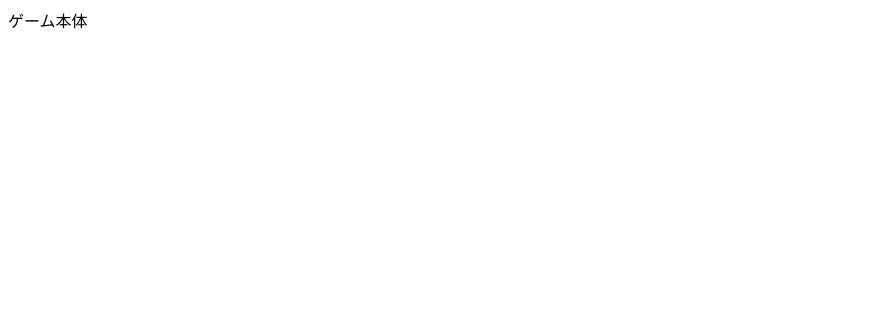
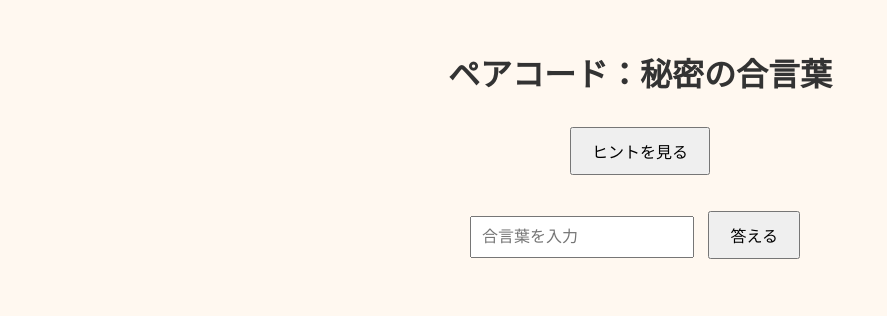
Before and after one commit to dra-0428/paircode-game, a plain HTML site: page index.html in a window 1280 px wide. Shown: the whole page, without its empty margins (0-887 px from the left). Drawn offline with Linux system fonts and the light colour scheme.

Commit message:
Add files via upload

```diff
--- a/index.html
+++ b/index.html
@@ -1 +1,19 @@
-<!DOCTYPE html><html><head><title>ペアコード</title></head><body>ゲーム本体</body></html>
+<!DOCTYPE html>
+<html lang="ja">
+<head>
+  <meta charset="UTF-8">
+  <title>ペアコード：秘密の合言葉</title>
+  <link rel="stylesheet" href="style.css">
+</head>
+<body>
+  <h1>ペアコード：秘密の合言葉</h1>
+  <div id="game">
+    <button onclick="showHint()">ヒントを見る</button>
+    <p id="hintArea"></p>
+    <input type="text" id="guess" placeholder="合言葉を入力">
+    <button onclick="checkAnswer()">答える</button>
+    <p id="result"></p>
+  </div>
+  <script src="main.js"></script>
+</body>
+</html>
--- a/main.js
+++ b/main.js
@@ -1 +1,15 @@
-console.log('ペアコード起動');
+const hint = "南国 + 赤い果実";
+const answer = "パイナップル";
+
+function showHint() {
+  document.getElementById("hintArea").innerText = "ヒント: " + hint;
+}
+
+function checkAnswer() {
+  const guess = document.getElementById("guess").value.trim();
+  if (guess === answer) {
+    document.getElementById("result").innerText = "正解！シンクロ率100%！";
+  } else {
+    document.getElementById("result").innerText = "不正解...もう一度試してね。";
+  }
+}
--- a/style.css
+++ b/style.css
@@ -1 +1,17 @@
-body { font-family: 'Rounded Mplus 1c'; background-color: #fffaf0; }
+body {
+  font-family: 'Rounded Mplus 1c', sans-serif;
+  background-color: #fff8f0;
+  color: #333;
+  text-align: center;
+  padding: 20px;
+}
+button {
+  padding: 10px 20px;
+  margin: 10px;
+  font-size: 16px;
+}
+input {
+  padding: 10px;
+  font-size: 16px;
+  width: 200px;
+}
```
